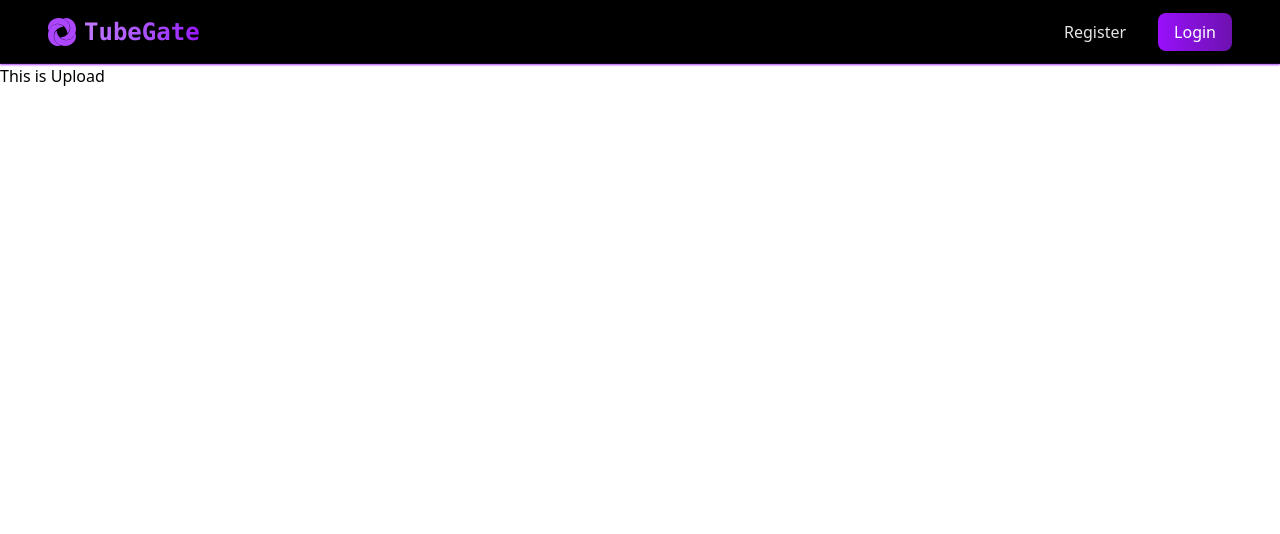
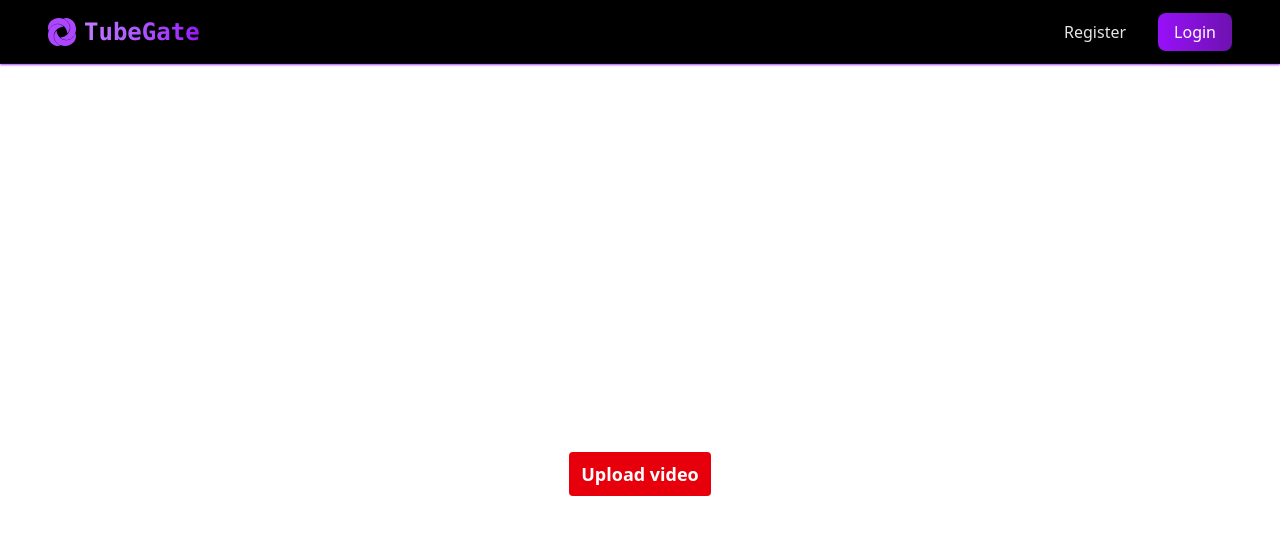
Before and after one commit to samar-abbas-786/TubeGate, a Next.js app: page /UploadVideo in a window 1280 px wide. Shown: the top 534 px of the page. Built offline with nearby package versions, Linux system fonts and the light colour scheme.

Commit message:
video is able to push to you tube

```diff
--- a/app/UploadVideo/page.js
+++ b/app/UploadVideo/page.js
@@ -1,9 +1,33 @@
-const upload = () => {
+"use client";
+import axios from "axios";
+import { useState } from "react";
+
+const Upload = () => {
+  const [message, setMessage] = useState("");
+
+  const handleUpload = async () => {
+    setMessage("Uploading...");
+    try {
+      const response = await axios.post("/api/Upload");
+      setMessage(`✅ Video uploaded! Video ID: ${response.data.videoId}`);
+    } catch (error) {
+      setMessage(
+        `❌ Upload failed: ${error.response?.data?.error || error.message}`
+      );
+    }
+  };
+
   return (
-    <div>
-      <h1>This is Upload</h1>
+    <div className="flex flex-col items-center justify-center min-h-screen p-4">
+      <button
+        onClick={handleUpload}
+        className="px-3 py-2 mt-5 rounded-sm bg-red-600 text-white text-lg font-bold"
+      >
+        Upload video
+      </button>
+      {message && <p className="mt-4 text-center">{message}</p>}
     </div>
   );
 };
 
-export default upload;
+export default Upload;
```
